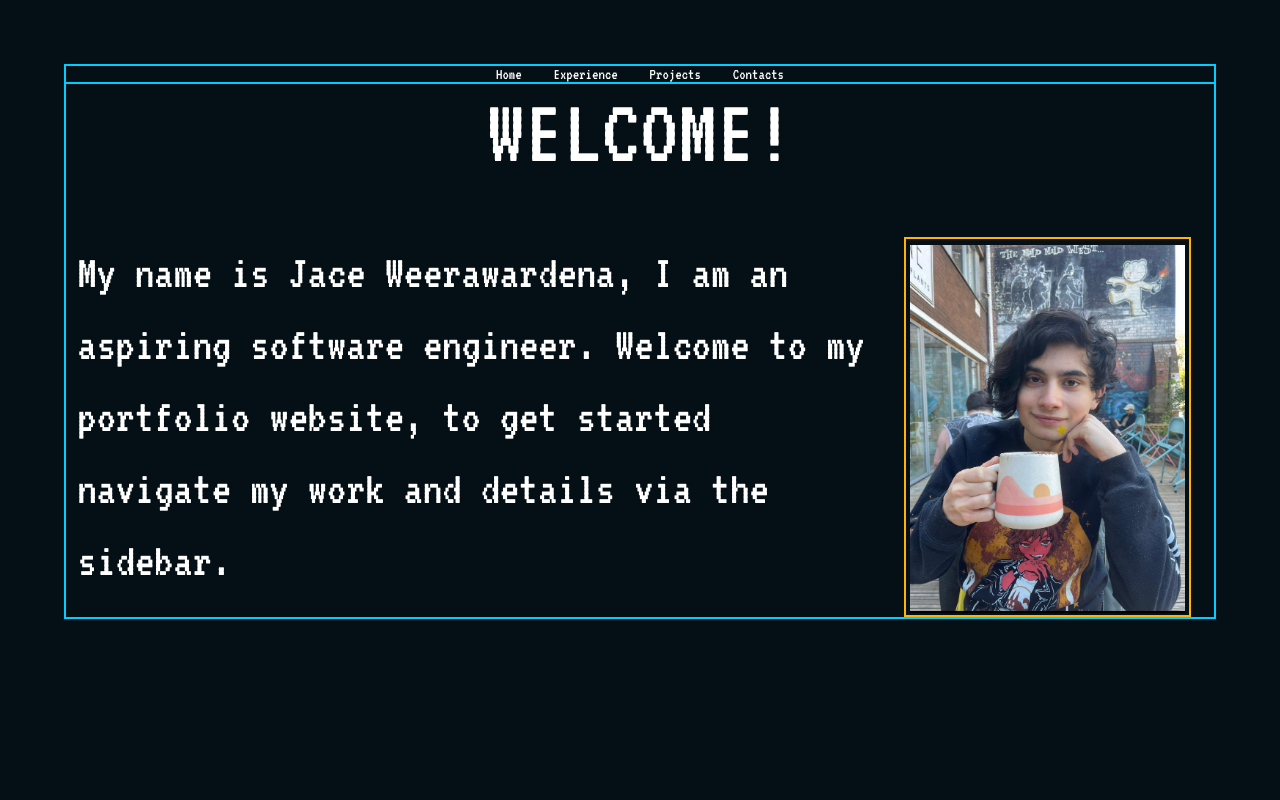
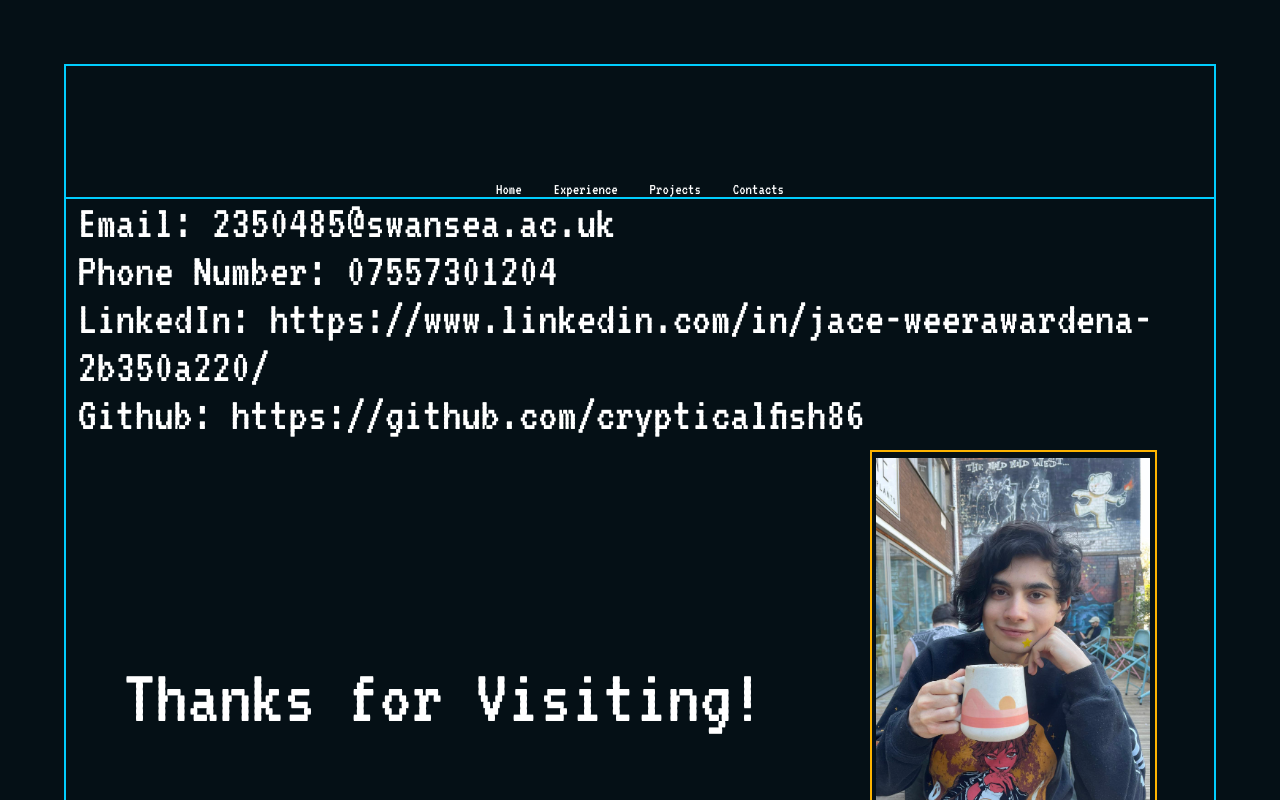
Before and after one commit to crypticalfish86/Portfolio_Website_Jace, a React (Create React App) app: page / in a window 1280 px wide. Built offline with nearby package versions, Linux system fonts and the light colour scheme.

Commit message:
basic Contacts page set up

```diff
--- a/src/App.css
+++ b/src/App.css
@@ -52,6 +52,21 @@
     border-right: #01CDFE 2px solid;
     border-left: #01CDFE 2px solid; /*Container neon blue outline split into 3 components as bottom not needed (hugs sister div)*/
   }
+
+#Whole_Contacts_Container_Div{
+  height: 100%;
+}
+
+
+/*Side Page Divs*/
+  #Side_Page_Button_Container {
+    margin-top: 20%;
+    font-size: 3rem; /*Largest font possible without overflow while side page is displayed*/
+
+  }
+    #Side_Page_Button {
+      margin-top: 10%; /*Some space between each div*/
+    }
 
 /*Home divs*/
   #Welcome_Div{
@@ -114,6 +129,33 @@
 
 
 /*Contact divs*/
+#Contact_Information_Container {
+  font-size: 3rem;
+  text-align: left;
+  margin-left: 1%;
+}
+
+#Thankyou_Container{
+  text-align: left;
+  margin-left: 5%;
+  font-size: 5rem;
+  display: flex;
+}
+  #Thankyou{
+    margin-top: 20%;
+  }
+  #Contact_Portrait_Container{
+    margin-left: 70%;
+    margin-top: -25%;
+    width: 25%;
+    height: auto;
+}
+    #Contact_Portrait{
+      margin-top: 2%;
+      width: 97%;
+      height: 98%;
+    }
+
 
 /*Reusable Properties*/
 .Container_Box {
@@ -125,6 +167,16 @@
 }
 
 /*Main_Page/Side_Page effects on zoom in (remove side page and grow main page)*/
+
+/*Very slight zoom in*/
+@media(max-width: 1800px){
+  #Enjoy_Div{
+    display: none;
+  }
+  #Whole_Contacts_Container_Div{
+    height: fit-content;
+  }
+}
 
 /*Slight zoom in*/
 @media(max-width: 1400px){
@@ -140,12 +192,17 @@
       display: flex; /*Reveal div on zoom in*/
       height: 10%; /*10% height of parent div (Main_Page)*/
     }
-
   #Side_Page_Container{
     display: none;
   }
+}
 
-  #Enjoy_Div{
+/*In between big zoom and small zoom*/
+@media(max-width:  1100px){
+  #Jace_Portrait_Container_Div{ /*Portrait starts becoming compressed after a while so change its properties here to circumvent that*/
+    display: none;
+  }
+  #Contact_Portrait_Container {
     display: none;
   }
 }
@@ -162,7 +219,4 @@
   #Listed_Techs_Container {
     display: none;
   }
-  #Jace_Portrait_Container_Div{
-    display: none;
-  }
 }
--- a/src/Components/Main_Page.jsx
+++ b/src/Components/Main_Page.jsx
@@ -2,6 +2,7 @@ import { useEffect, useState } from "react"
 import { SidePageButton } from "./Side_Page/SidePageButton"
 import { Projects } from "./Main_Page/Projects";
 import { Home } from "./Main_Page/Home";
+import { Contacts } from "./Main_Page/Contacts";
 
 export const MainPage = () =>
 {
@@ -12,7 +13,7 @@ export const MainPage = () =>
     /*Temp set up of function until other pages are created*/
     function changeMainPageVariationHTML(currentPageName)
     {
-        setMainPageVariationHTML(<Home />)
+        setMainPageVariationHTML(<Contacts />)
     }
     useEffect(() => {changeMainPageVariationHTML("Projects")}, [])
 
--- a/src/Components/Main_Page/Contacts.jsx
+++ b/src/Components/Main_Page/Contacts.jsx
@@ -1,6 +1,25 @@
 export const Contacts = () =>
 {
+    const jacePortrait = require(`../../Assets/Images/Jace_Portrait.jpg`);
+
     return(
-        <div>Contacts</div>
+        <div id="Whole_Contacts_Container_Div" className='Container_Box'>
+            <div id="Contact_Information_Container">
+                <p id="Contact_Details_Paragraph">
+                    Email: 2350485@swansea.ac.uk<br />
+                    Phone Number: 07557301204 <br />
+                    LinkedIn: https://www.linkedin.com/in/jace-weerawardena-2b350a220/ <br />
+                    Github: https://github.com/crypticalfish86 <br />
+                </p>
+            </div>
+            <div id="Thankyou_Container">
+                <div id="Thankyou">
+                    Thanks for Visiting!
+                </div>
+            </div>
+            <div id="Contact_Portrait_Container" className="Picture_Border">
+                    <img id="Contact_Portrait" src={jacePortrait} alt="A portrait of the web developer"/>
+            </div>
+        </div>
     )
 }
--- a/src/Components/Main_Page/Home.jsx
+++ b/src/Components/Main_Page/Home.jsx
@@ -8,11 +8,11 @@ export const Home = () =>
             </div>
             <div id="Middle_Content_Details_Container">
                 <p id="Description_Div">
-                    My name is Jace Weerawardena,
-                    I am an aspiring software engineer.
-                    Welcome to my portfolio website, to
-                    get started navigate my work and details
-                    via the sidebar.
+                    My name is Jace Weerawardena, <br />
+                    I am an aspiring software engineer. <br />
+                    Welcome to my portfolio website, to <br />
+                    get started navigate my work and details <br />
+                    via the sidebar. <br />
                 </p>
                 <div id="Jace_Portrait_Container_Div" className="Picture_Border">
                     <img id="Portrait" src={jacePortrait} alt="A portrait of the web developer"/>
--- a/src/Components/Side_Page/SidePage.jsx
+++ b/src/Components/Side_Page/SidePage.jsx
@@ -4,10 +4,12 @@ export const SidePage = () =>
 {
     return(
         <div id="Side_Page_Container" className='Container_Box'>
-            <SidePageButton name={"Home"}/>
-            <SidePageButton name={"Experience"}/>
-            <SidePageButton name={"Projects"}/>
-            <SidePageButton name={"Contacts"}/>
+            <div id="Side_Page_Button_Container">
+                <SidePageButton name={"Home"}/>
+                <SidePageButton name={"Experience"}/>
+                <SidePageButton name={"Projects"}/>
+                <SidePageButton name={"Contacts"}/>
+            </div>
         </div>
     )
 }
```
